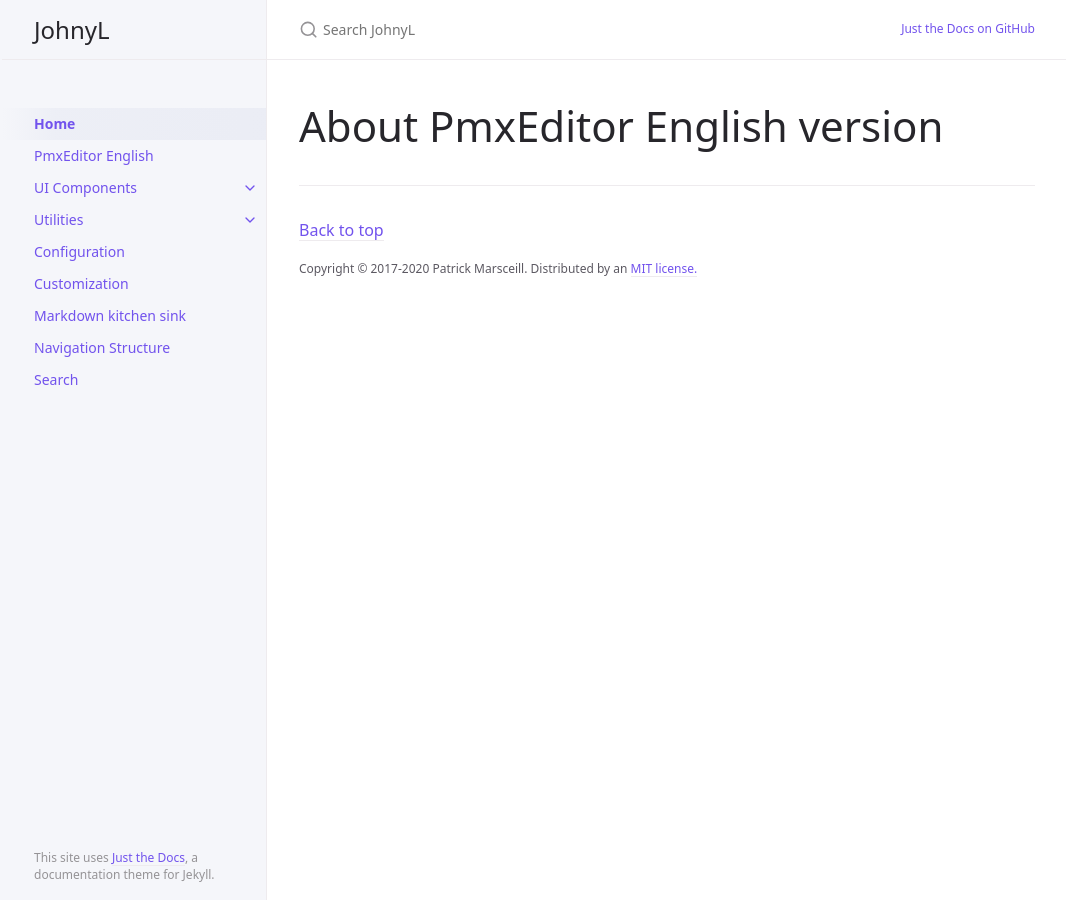
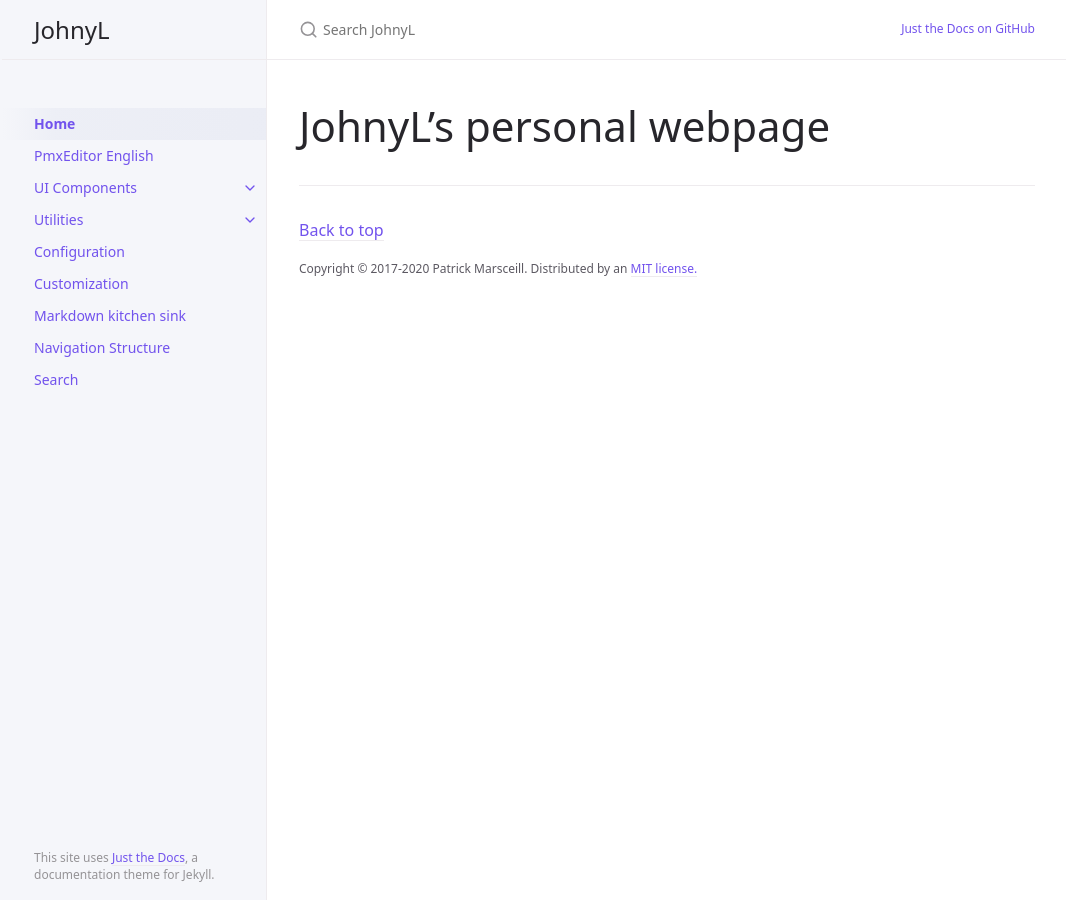
Before and after one commit to johnwithlenon/johnwithlenon.github.io, a Jekyll site: the page built from index.md, in a window 1280 px wide. Shown: the whole page, without its empty margins (105-1171 px from the left). Built offline with Jekyll 4.4.1, drawn with Linux system fonts in a browser that asks for light colours.

Commit message:
Update index.md

```diff
--- a/index.md
+++ b/index.md
@@ -6,5 +6,5 @@
 permalink: /
 ---
 
-# About PmxEditor English version
+# JohnyL's personal webpage
 {: .fs-9 }
```
